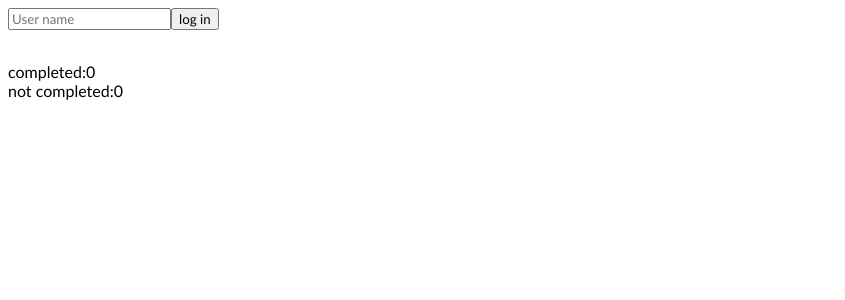
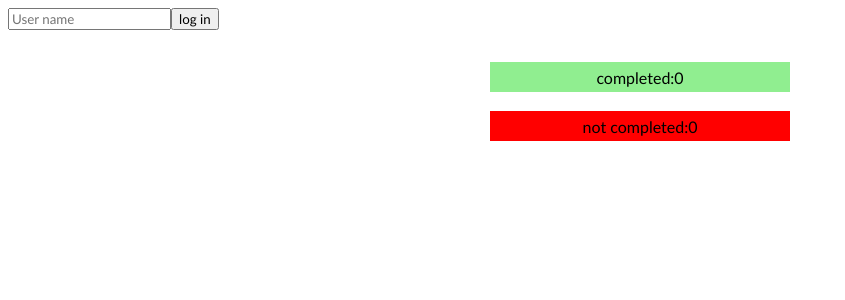
Before and after one commit to PohribniakRoman/ToDoList, a React (Create React App) app: page / in a window 1280 px wide. Shown: the top 300 px of the page, without its empty margins (0-845 px from the left). Built offline with nearby package versions, Linux system fonts and the light colour scheme.

Commit message:
add store

```diff
--- a/src/App.jsx
+++ b/src/App.jsx
@@ -74,12 +74,11 @@ function App() {
           );
         })}
       </ul>
-      <div>completed:{todo.filter((todoItem) => todoItem.isDone).length}</div>
-      <div>
+      <div className="stat1">completed:{todo.filter((todoItem) => todoItem.isDone).length}</div><br />
+      <div className="stat2">
         not completed:{todo.filter((todoItem) => !todoItem.isDone).length}
       </div>
     </div>
   );
 }
-//user
 export default App;
--- a/src/styles/style.css
+++ b/src/styles/style.css
@@ -16,3 +16,24 @@ ul{
     justify-content: center;
     list-style: decimal-leading-zero;
 }
+button{
+    float: right;
+}
+.stat1{
+    width: 300px;
+    height: 30px;
+    margin: 0 auto;
+    display: flex;
+    align-items: center;
+    justify-content: center;
+    background-color: lightgreen;
+}
+.stat2{
+    width: 300px;
+    height: 30px;
+    margin: 0 auto;
+    display: flex;
+    align-items: center;
+    justify-content: center;
+    background-color: red;
+}
```
